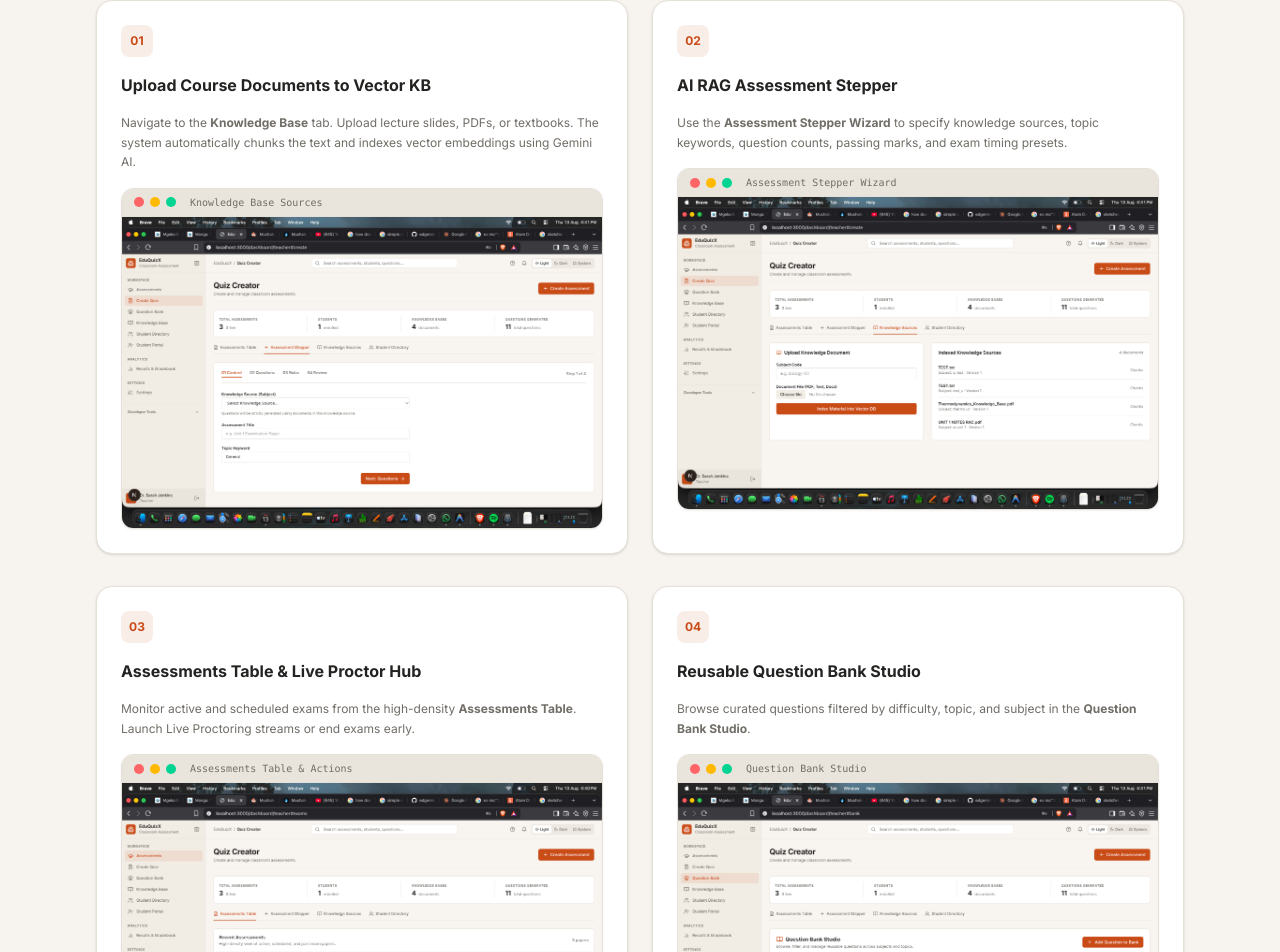
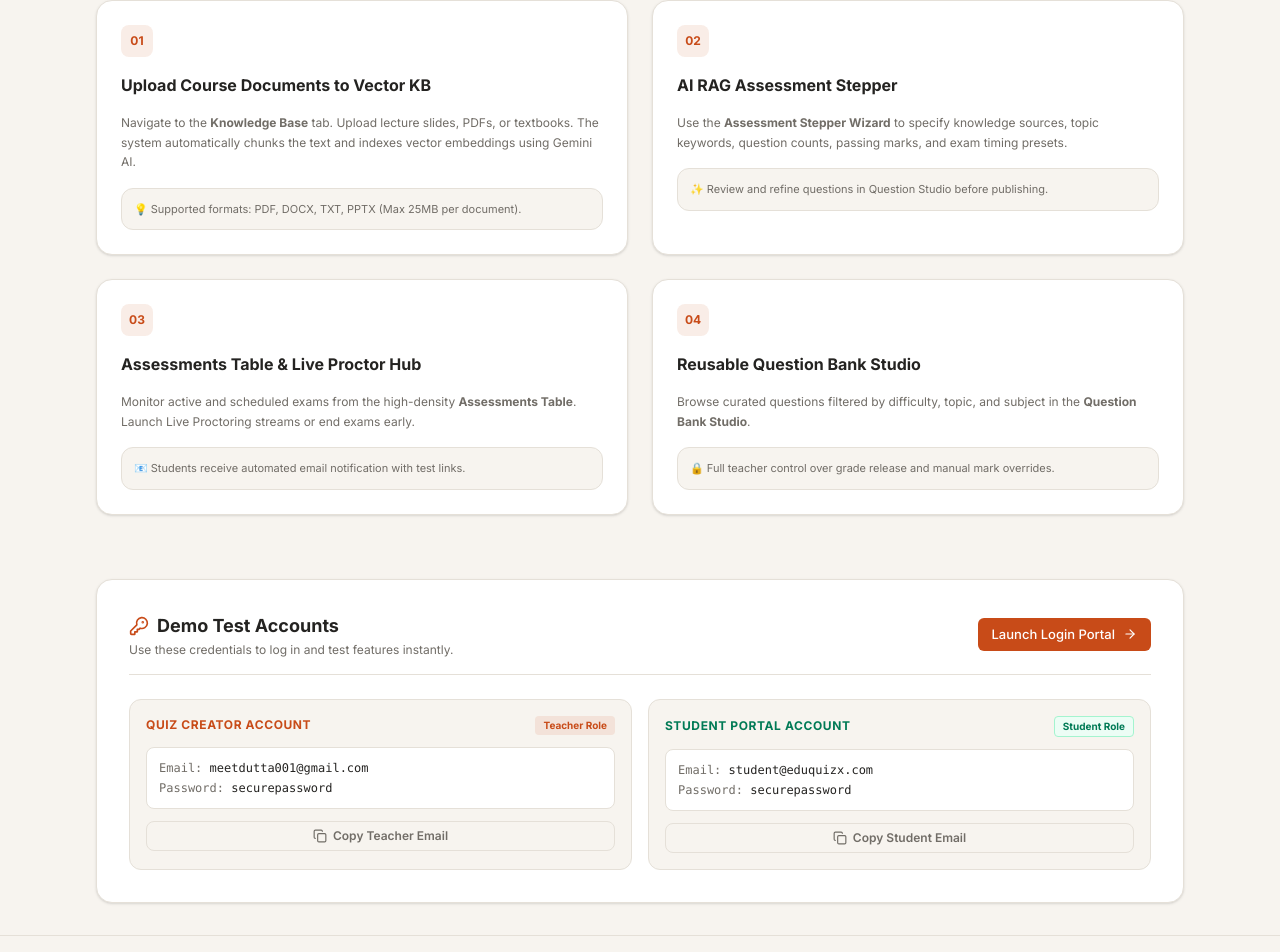
Before and after one commit to MeetDutta/quix, a Next.js app in the folder frontend/: page /guide in a window 1280 px wide. Shown: the part 504-1456 px from the top of the page. Built offline with nearby package versions, Linux system fonts and the light colour scheme.

Commit message:
style: remove screenshot images from guide page for a clean typography layout

```diff
--- a/frontend/app/guide/page.tsx
+++ b/frontend/app/guide/page.tsx
@@ -30,7 +30,6 @@ export default function GuidePage() {
   const router = useRouter();
   const [activeWorkflow, setActiveWorkflow] = useState<"teacher" | "student" | "proctoring" | "analytics">("teacher");
   const [copiedCred, setCopiedCred] = useState<string | null>(null);
-  const [zoomImg, setZoomImg] = useState<string | null>(null);
 
   const copyToClipboard = (text: string, label: string) => {
     navigator.clipboard.writeText(text);
@@ -155,8 +154,7 @@ export default function GuidePage() {
 
         {/* ═══════ TAB 1: TEACHER WORKFLOW ═══════ */}
         {activeWorkflow === "teacher" && (
-          <div className="space-y-8 animate-fadeIn">
-            <div className="grid grid-cols-1 md:grid-cols-2 gap-6">
+          <div className="grid grid-cols-1 md:grid-cols-2 gap-6 animate-fadeIn">
             <div className="bg-white dark:bg-[#171615] border border-[#E5E0D8] dark:border-[#292524] rounded-2xl p-6 space-y-4 shadow-sm">
               <div className="w-8 h-8 rounded-lg bg-[#C84B18]/10 text-[#C84B18] font-bold flex items-center justify-center text-xs">
                 01
@@ -165,22 +163,8 @@ export default function GuidePage() {
               <p className="text-xs text-[#716D67] dark:text-[#A8A29E] leading-relaxed">
                 Navigate to the <b>Knowledge Base</b> tab. Upload lecture slides, PDFs, or textbooks. The system automatically chunks the text and indexes vector embeddings using Gemini AI.
               </p>
-
-                {/* Real Screenshot Preview Frame */}
-                <div
-                  onClick={() => setZoomImg("/guide/knowledge-base.png")}
-                  className="group relative rounded-xl border border-[#E5E0D8] dark:border-[#292524] overflow-hidden cursor-pointer shadow-xs hover:shadow-md transition-all"
-                >
-                  <div className="bg-[#EAE5DC] dark:bg-[#24211D] px-3 py-1.5 border-b border-[#E5E0D8] dark:border-[#292524] flex items-center gap-1.5">
-                    <span className="w-2.5 h-2.5 rounded-full bg-red-400" />
-                    <span className="w-2.5 h-2.5 rounded-full bg-amber-400" />
-                    <span className="w-2.5 h-2.5 rounded-full bg-emerald-400" />
-                    <span className="ml-2 text-[10px] font-mono text-[#716D67]">Knowledge Base Sources</span>
-                  </div>
-                  <img src="/guide/knowledge-base.png" alt="Knowledge Base Upload" className="w-full object-cover group-hover:scale-102 transition-transform duration-300" />
-                  <div className="absolute inset-0 bg-black/20 opacity-0 group-hover:opacity-100 flex items-center justify-center text-white text-xs font-semibold transition-opacity">
-                    Click to Expand & Zoom 🔍
-                  </div>
+              <div className="p-3 bg-[#F7F4EF] dark:bg-[#141312] rounded-xl border border-[#E5E0D8] dark:border-[#292524] text-[11px] text-[#716D67]">
+                💡 Supported formats: PDF, DOCX, TXT, PPTX (Max 25MB per document).
               </div>
             </div>
 
@@ -192,27 +176,11 @@ export default function GuidePage() {
               <p className="text-xs text-[#716D67] dark:text-[#A8A29E] leading-relaxed">
                 Use the <b>Assessment Stepper Wizard</b> to specify knowledge sources, topic keywords, question counts, passing marks, and exam timing presets.
               </p>
-
-                {/* Real Screenshot Preview Frame */}
-                <div
-                  onClick={() => setZoomImg("/guide/assessment-stepper.png")}
-                  className="group relative rounded-xl border border-[#E5E0D8] dark:border-[#292524] overflow-hidden cursor-pointer shadow-xs hover:shadow-md transition-all"
-                >
-                  <div className="bg-[#EAE5DC] dark:bg-[#24211D] px-3 py-1.5 border-b border-[#E5E0D8] dark:border-[#292524] flex items-center gap-1.5">
-                    <span className="w-2.5 h-2.5 rounded-full bg-red-400" />
-                    <span className="w-2.5 h-2.5 rounded-full bg-amber-400" />
-                    <span className="w-2.5 h-2.5 rounded-full bg-emerald-400" />
-                    <span className="ml-2 text-[10px] font-mono text-[#716D67]">Assessment Stepper Wizard</span>
-                  </div>
-                  <img src="/guide/assessment-stepper.png" alt="Assessment Stepper" className="w-full object-cover group-hover:scale-102 transition-transform duration-300" />
-                  <div className="absolute inset-0 bg-black/20 opacity-0 group-hover:opacity-100 flex items-center justify-center text-white text-xs font-semibold transition-opacity">
-                    Click to Expand & Zoom 🔍
-                  </div>
-                </div>
+              <div className="p-3 bg-[#F7F4EF] dark:bg-[#141312] rounded-xl border border-[#E5E0D8] dark:border-[#292524] text-[11px] text-[#716D67]">
+                ✨ Review and refine questions in Question Studio before publishing.
               </div>
             </div>
 
-            <div className="grid grid-cols-1 md:grid-cols-2 gap-6">
             <div className="bg-white dark:bg-[#171615] border border-[#E5E0D8] dark:border-[#292524] rounded-2xl p-6 space-y-4 shadow-sm">
               <div className="w-8 h-8 rounded-lg bg-[#C84B18]/10 text-[#C84B18] font-bold flex items-center justify-center text-xs">
                 03
@@ -221,22 +189,8 @@ export default function GuidePage() {
               <p className="text-xs text-[#716D67] dark:text-[#A8A29E] leading-relaxed">
                 Monitor active and scheduled exams from the high-density <b>Assessments Table</b>. Launch Live Proctoring streams or end exams early.
               </p>
-
-                {/* Real Screenshot Preview Frame */}
-                <div
-                  onClick={() => setZoomImg("/guide/assessments-table.png")}
-                  className="group relative rounded-xl border border-[#E5E0D8] dark:border-[#292524] overflow-hidden cursor-pointer shadow-xs hover:shadow-md transition-all"
-                >
-                  <div className="bg-[#EAE5DC] dark:bg-[#24211D] px-3 py-1.5 border-b border-[#E5E0D8] dark:border-[#292524] flex items-center gap-1.5">
-                    <span className="w-2.5 h-2.5 rounded-full bg-red-400" />
-                    <span className="w-2.5 h-2.5 rounded-full bg-amber-400" />
-                    <span className="w-2.5 h-2.5 rounded-full bg-emerald-400" />
-                    <span className="ml-2 text-[10px] font-mono text-[#716D67]">Assessments Table & Actions</span>
-                  </div>
-                  <img src="/guide/assessments-table.png" alt="Assessments Table" className="w-full object-cover group-hover:scale-102 transition-transform duration-300" />
-                  <div className="absolute inset-0 bg-black/20 opacity-0 group-hover:opacity-100 flex items-center justify-center text-white text-xs font-semibold transition-opacity">
-                    Click to Expand & Zoom 🔍
-                  </div>
+              <div className="p-3 bg-[#F7F4EF] dark:bg-[#141312] rounded-xl border border-[#E5E0D8] dark:border-[#292524] text-[11px] text-[#716D67]">
+                📧 Students receive automated email notification with test links.
               </div>
             </div>
 
@@ -248,23 +202,8 @@ export default function GuidePage() {
               <p className="text-xs text-[#716D67] dark:text-[#A8A29E] leading-relaxed">
                 Browse curated questions filtered by difficulty, topic, and subject in the <b>Question Bank Studio</b>.
               </p>
-
-                {/* Real Screenshot Preview Frame */}
-                <div
-                  onClick={() => setZoomImg("/guide/question-bank.png")}
-                  className="group relative rounded-xl border border-[#E5E0D8] dark:border-[#292524] overflow-hidden cursor-pointer shadow-xs hover:shadow-md transition-all"
-                >
-                  <div className="bg-[#EAE5DC] dark:bg-[#24211D] px-3 py-1.5 border-b border-[#E5E0D8] dark:border-[#292524] flex items-center gap-1.5">
-                    <span className="w-2.5 h-2.5 rounded-full bg-red-400" />
-                    <span className="w-2.5 h-2.5 rounded-full bg-amber-400" />
-                    <span className="w-2.5 h-2.5 rounded-full bg-emerald-400" />
-                    <span className="ml-2 text-[10px] font-mono text-[#716D67]">Question Bank Studio</span>
-                  </div>
-                  <img src="/guide/question-bank.png" alt="Question Bank Studio" className="w-full object-cover group-hover:scale-102 transition-transform duration-300" />
-                  <div className="absolute inset-0 bg-black/20 opacity-0 group-hover:opacity-100 flex items-center justify-center text-white text-xs font-semibold transition-opacity">
-                    Click to Expand & Zoom 🔍
-                  </div>
-                </div>
+              <div className="p-3 bg-[#F7F4EF] dark:bg-[#141312] rounded-xl border border-[#E5E0D8] dark:border-[#292524] text-[11px] text-[#716D67]">
+                🔒 Full teacher control over grade release and manual mark overrides.
               </div>
             </div>
           </div>
@@ -438,23 +377,7 @@ export default function GuidePage() {
         </div>
       </section>
 
-      {/* ═══════ SCREENSHOT FULLSCREEN ZOOM MODAL ═══════ */}
-      {zoomImg && (
-        <div
-          onClick={() => setZoomImg(null)}
-          className="fixed inset-0 z-50 flex items-center justify-center bg-black/80 backdrop-blur-md p-4 animate-fadeIn cursor-pointer"
-        >
-          <div className="relative max-w-5xl w-full max-h-[90vh] flex flex-col items-center">
-            <button
-              onClick={() => setZoomImg(null)}
-              className="absolute -top-10 right-0 text-white hover:text-amber-400 text-xs font-bold flex items-center gap-1 bg-white/10 px-3 py-1 rounded-full border border-white/20"
-            >
-              <span>Close Preview ✕</span>
-            </button>
-            <img src={zoomImg} alt="Screenshot Preview" className="max-w-full max-h-[85vh] object-contain rounded-xl border border-white/20 shadow-2xl" />
-          </div>
-        </div>
-      )}
+
 
       {/* ═══════ FOOTER ═══════ */}
       <footer className="border-t border-[#E5E0D8] dark:border-[#292524] py-8 text-center text-xs text-[#716D67]">
```
Lines whose indentation alone changed are shown as unchanged.
